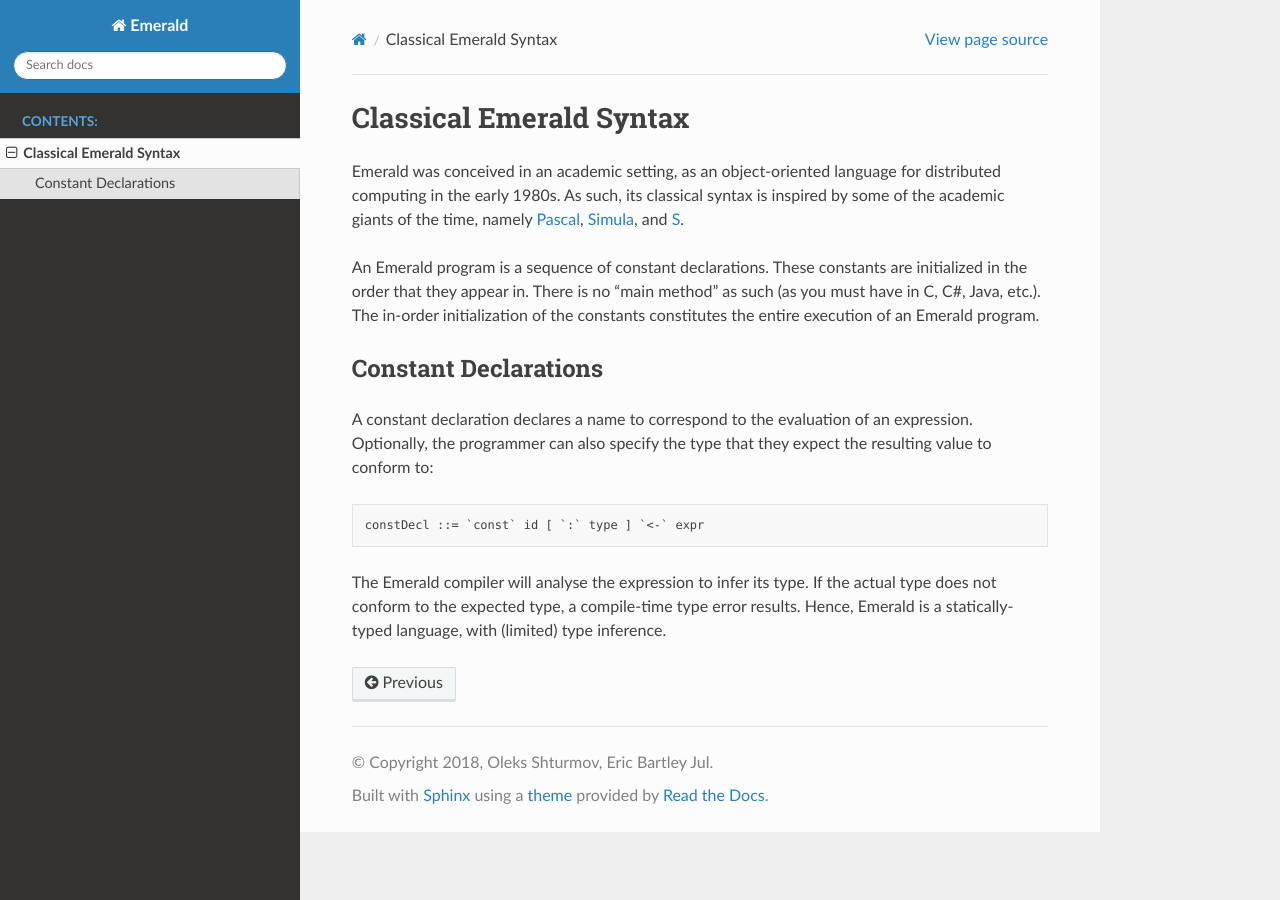
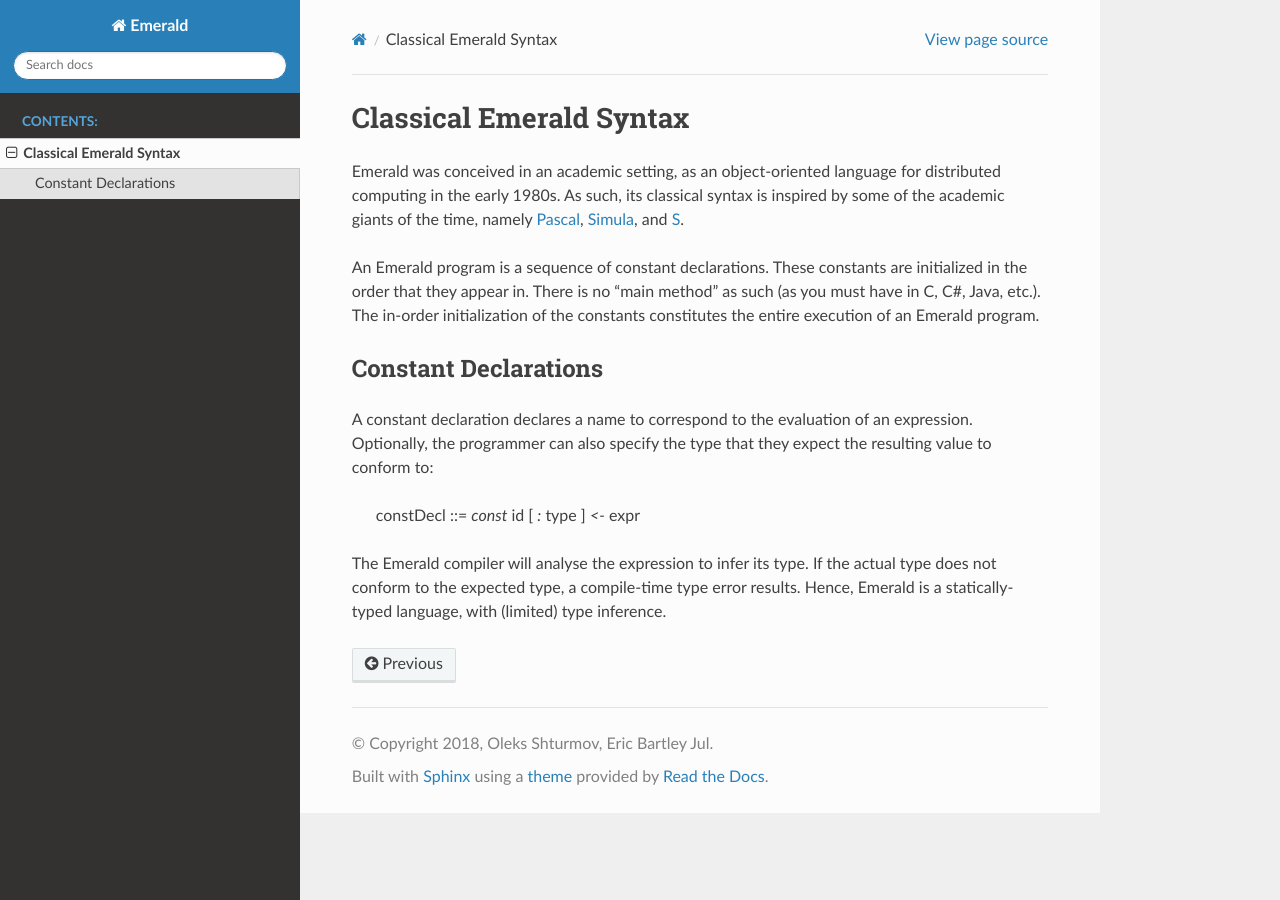
Before and after one commit to emerald/TEmPLE, a Sphinx documentation site: the page built from docs/syntax/classical.rst, in a window 1280 px wide. Built offline with Sphinx 7.4.7 and the Read the Docs theme 2.0.0, drawn with Linux system fonts in a browser that asks for light colours.

```diff
--- a/docs/syntax/classical.rst
+++ b/docs/syntax/classical.rst
@@ -21,7 +21,7 @@ Constant Declarations
 
 A constant declaration declares a name to correspond to the evaluation
 of an expression. Optionally, the programmer can also specify the type
-that they expect the resulting value to conform to::
+that they expect the resulting value to conform to:
 
   constDecl ::= `const` id [ `:` type ] `<-` expr
 
```
